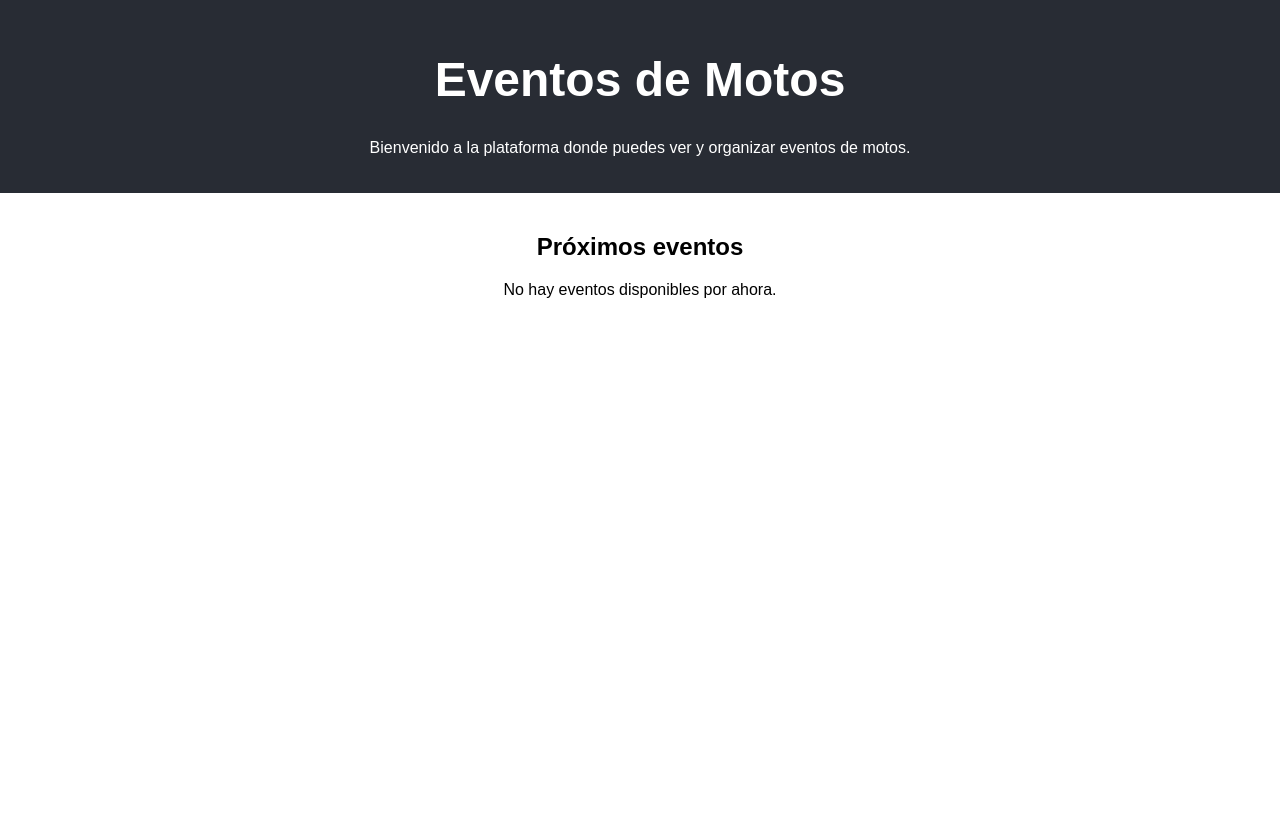
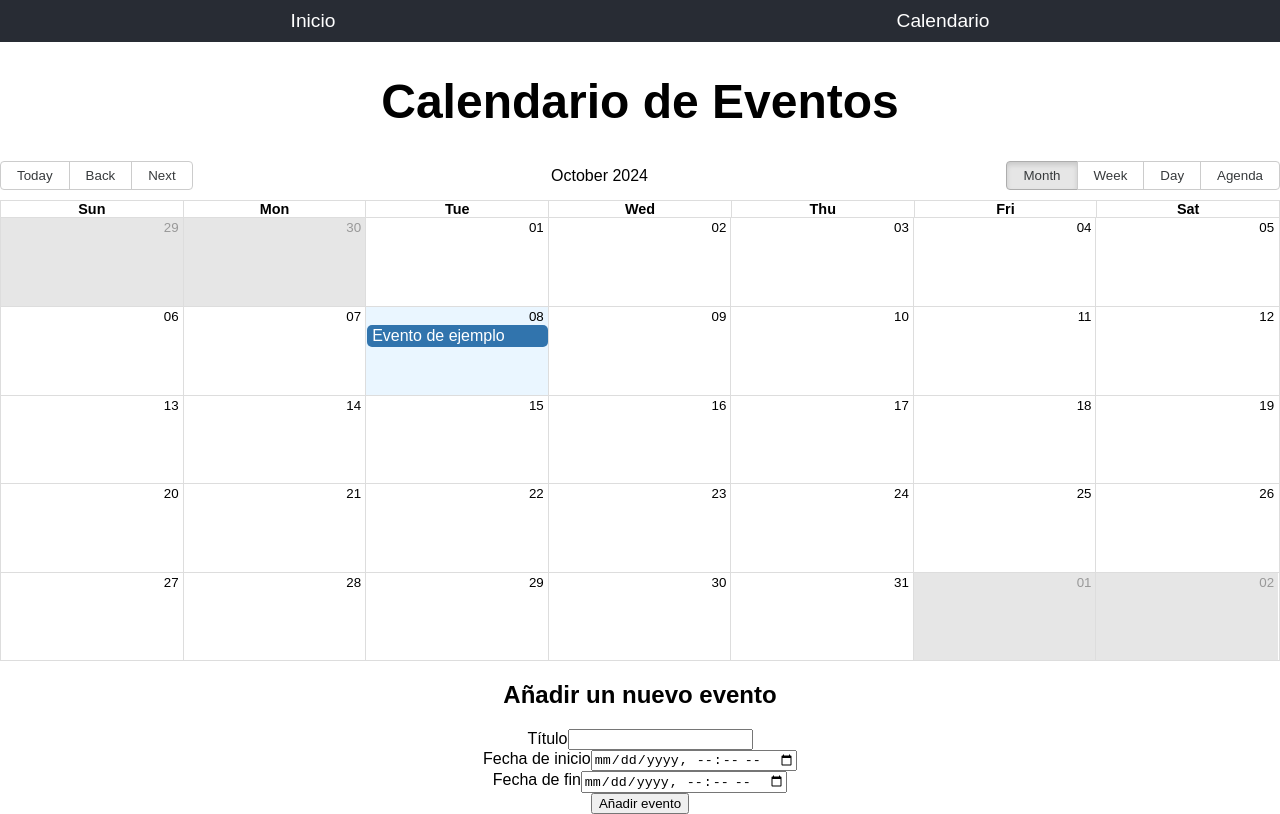
Before and after one commit to ulises-ASTRADA/moto-eventos, a React (Create React App) app: page /calendario in a window 1280 px wide. Built offline with nearby package versions, Linux system fonts and the light colour scheme.

Commit message:
Agrego react-router a las dependencias para manejar el enrutamiento de la app

```diff
--- a/package.json
+++ b/package.json
@@ -12,8 +12,10 @@
     "react": "^18.3.1",
     "react-big-calendar": "^1.15.0",
     "react-dom": "^18.3.1",
+    "react-router-dom": "^6.26.2",
     "react-scripts": "5.0.1",
-    "web-vitals": "^2.1.4"
+    "web-vitals": "^2.1.4",
+    "yup": "^1.4.0"
   },
   "scripts": {
     "start": "react-scripts start",
--- a/src/App.css
+++ b/src/App.css
@@ -1,3 +1,32 @@
+nav {
+  background-color: #282c34;
+  padding: 10px;
+}
+
+nav ul {
+  list-style-type: none;
+  margin: 0;
+  padding: 0;
+  display: flex;
+  justify-content: space-around;
+}
+
+nav ul li {
+  display: inline;
+}
+
+nav ul li a {
+  color: white;
+  text-decoration: none;
+  font-size: 1.2em;
+  padding: 10px;
+}
+
+nav ul li a:hover {
+  text-decoration: underline;
+}
+
+
 .App {
   text-align: center;
   font-family: Arial, sans-serif;
--- a/src/App.js
+++ b/src/App.js
@@ -1,14 +1,35 @@
 import React from 'react';
+import { BrowserRouter as Router, Route, Routes, Link } from 'react-router-dom';
 import logo from './logo.svg';
 import './App.css';
 import MainPage from './components/MainPage';
+import CalendarPage from './components/CalendarPage';
 
 function App() {
   return (
-    <div className="App">
-      <MainPage />
-    </div>
+    <Router>
+      <div className="App">
+        {/* Menú de navegación */}
+        <nav>
+          <ul>
+            <li>
+              <Link to="/">Inicio</Link>
+            </li>
+            <li>
+              <Link to="/calendario">Calendario</Link>
+            </li>
+          </ul>
+        </nav>
+
+        {/* Definición de rutas */}
+        <Routes>
+          <Route path="/" element={<MainPage />} />
+          <Route path="/calendario" element={<CalendarPage />} />
+        </Routes>
+      </div>
+    </Router>
   );
 }
 
+
 export default App;
--- a/src/components/CalendarPage.jsx
+++ b/src/components/CalendarPage.jsx
@@ -3,6 +3,8 @@ import React, { useState } from 'react';
 import { Calendar, momentLocalizer } from 'react-big-calendar';
 import moment from 'moment';
 import 'react-big-calendar/lib/css/react-big-calendar.css';
+import AddEventForm from './AddEventForm';
+
 
 // Configuración del localizador de fechas
 const localizer = momentLocalizer(moment);
@@ -17,6 +19,15 @@ const CalendarPage = () => {
     },
   ]);
 
+  const handleAddEvent = (values) => {
+    const newEvent = {
+      title: values.title,
+      start: new Date(values.start),
+      end: new Date(values.end),
+    };
+    setEvents([...events, newEvent]);
+  };
+
   return (
     <div>
       <h1>Calendario de Eventos</h1>
@@ -27,6 +38,9 @@ const CalendarPage = () => {
         endAccessor="end"
         style={{ height: 500 }}
       />
+
+    <h2>Añadir un nuevo evento</h2>
+    <AddEventForm onSubmit={handleAddEvent} />
     </div>
   );
 };
```
Also changed, not shown: 1 other file (tests, documents, lock files or other folders).
